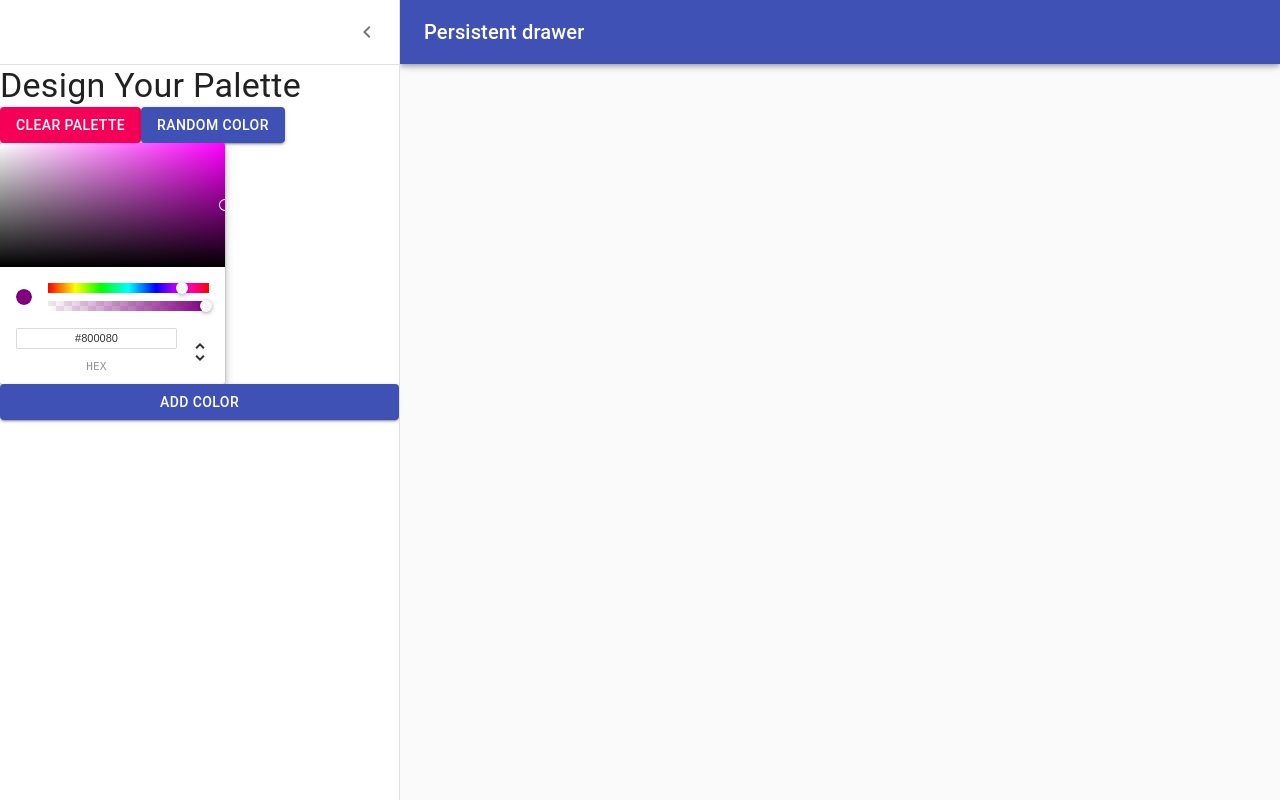
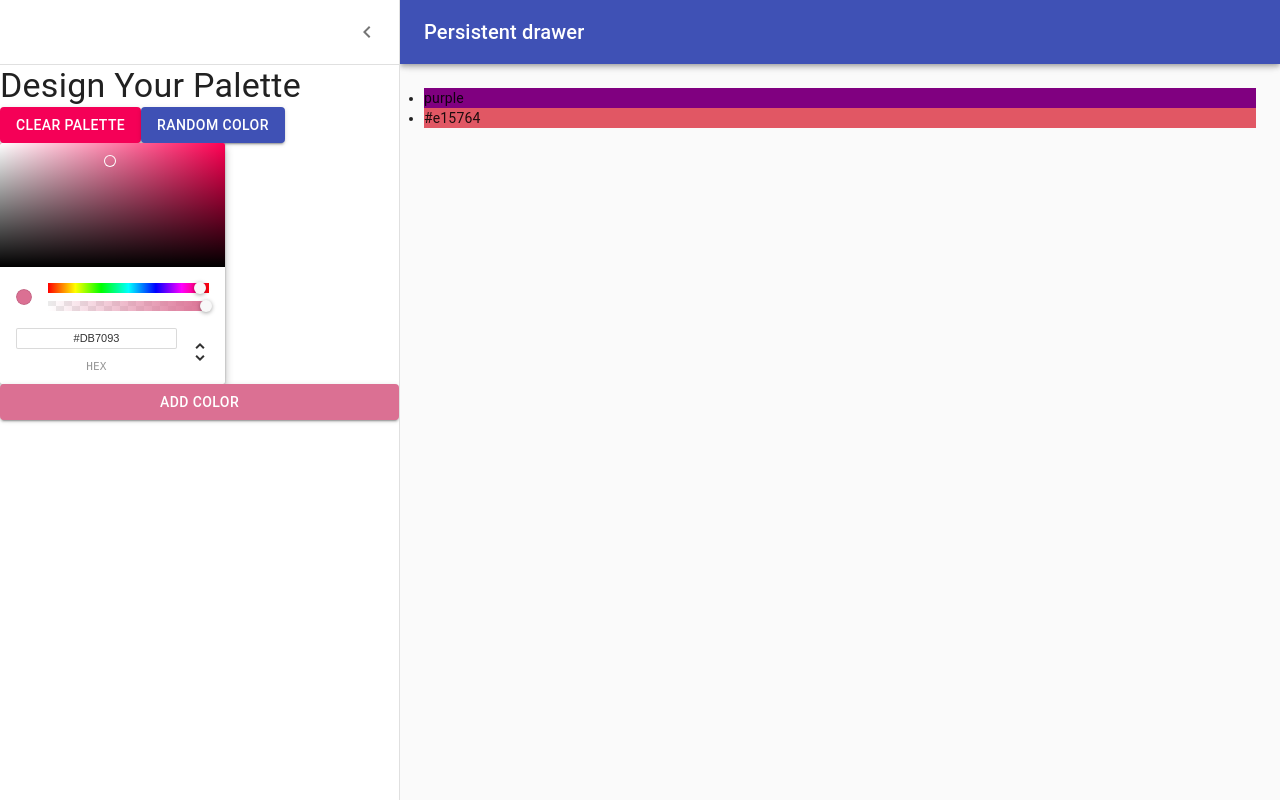
Before and after one commit to LagiewkaMarta/ColourPalette-App, a React (Create React App) app: page /palette/new in a window 1280 px wide. Both pictures are taken after a click on the button "Open drawer". Built offline with nearby package versions, Linux system fonts and the light colour scheme.

Commit message:
Connect Colorpicker to Button

```diff
--- a/src/Components/NewPaletteForm.js
+++ b/src/Components/NewPaletteForm.js
@@ -76,7 +76,9 @@ const styles = theme => ({
 
 class NewPaletteForm extends React.Component {
   state = {
-    open: false
+    open: false,
+    currentColor: "palevioletred",
+    colors: ["purple", "#e15764"]
   };
 
   handleDrawerOpen = () => {
@@ -87,6 +89,18 @@ class NewPaletteForm extends React.Component {
     this.setState({ open: false });
   };
 
+  updateCurrentColor = newColor => {
+    console.log(newColor.hex);
+    this.setState({
+      currentColor: newColor.hex
+    });
+  };
+
+  addNewColor = () => {
+    this.setState(prevState => ({
+      colors: [...prevState.colors, this.state.currentColor]
+    }));
+  };
   render() {
     const { classes, theme } = this.props;
     const { open } = this.state;
@@ -125,30 +139,45 @@ class NewPaletteForm extends React.Component {
         >
           <div className={classes.drawerHeader}>
             <IconButton onClick={this.handleDrawerClose}>
-              {theme.direction === "ltr" ? (
-                <ChevronLeftIcon />
-              ) : (
-                <ChevronRightIcon />
-              )}
+              <ChevronLeftIcon />
             </IconButton>
           </div>
           <Divider />
+
           <Typography variant="h4"> Design Your Palette </Typography>
           <div>
-          <Button variant="contained" color="secondary">Clear Palette</Button>
-          <Button variant="contained" color="primary">Random Color</Button>
+            <Button variant="contained" color="secondary">
+              Clear Palette
+            </Button>
+            <Button variant="contained" color="primary">
+              Random Color
+            </Button>
           </div>
           <ChromePicker
-            color="purple"
-            onChangeComplete={newColor => console.log(newColor)}
+            color={this.state.currentColor}
+            onChangeComplete={this.updateCurrentColor}
           />
-          <Button variant="contained" color="primary"> Add Color </Button>
+          <Button
+            variant="contained"
+            color="primary"
+            style={{ backgroundColor: this.state.currentColor }}
+            onClick={this.addNewColor}
+          >
+            {" "}
+            Add Color{" "}
+          </Button>
+          </Drawer>
           <main
             className={classNames(classes.content, {
               [classes.contentShift]: open
             })}
-          />
-        </Drawer>
+          >
+            <div className={classes.drawerHeader} />
+            <ul>
+            {this.state.colors.map(c => <li style={{backgroundColor: c}}>{c}</li>)}
+
+            </ul>
+          </main>
       </div>
     );
   }
--- a/src/Components/PaletteList.js
+++ b/src/Components/PaletteList.js
@@ -15,7 +15,7 @@ class PaletteList extends Component {
         <div className={classes.container}>
           <nav className={classes.nav}>
             <h1>React Colors</h1>
-            <Link exact to="/palette/new">Create Palette</Link>
+            <Link to="/palette/new">Create Palette</Link>
           </nav>
           <div className={classes.palettes}>
             {palettes.map(palette => (
```
